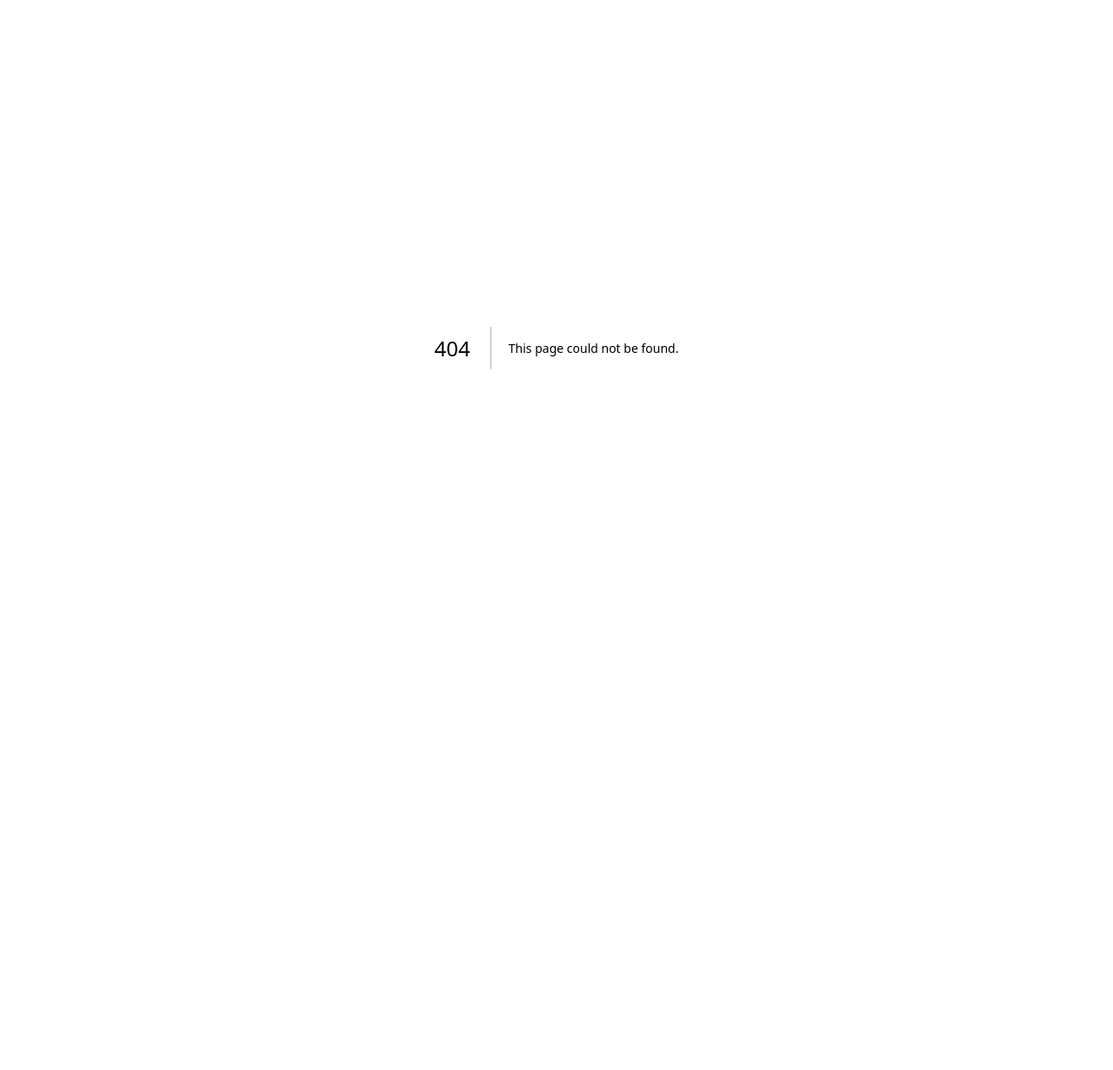
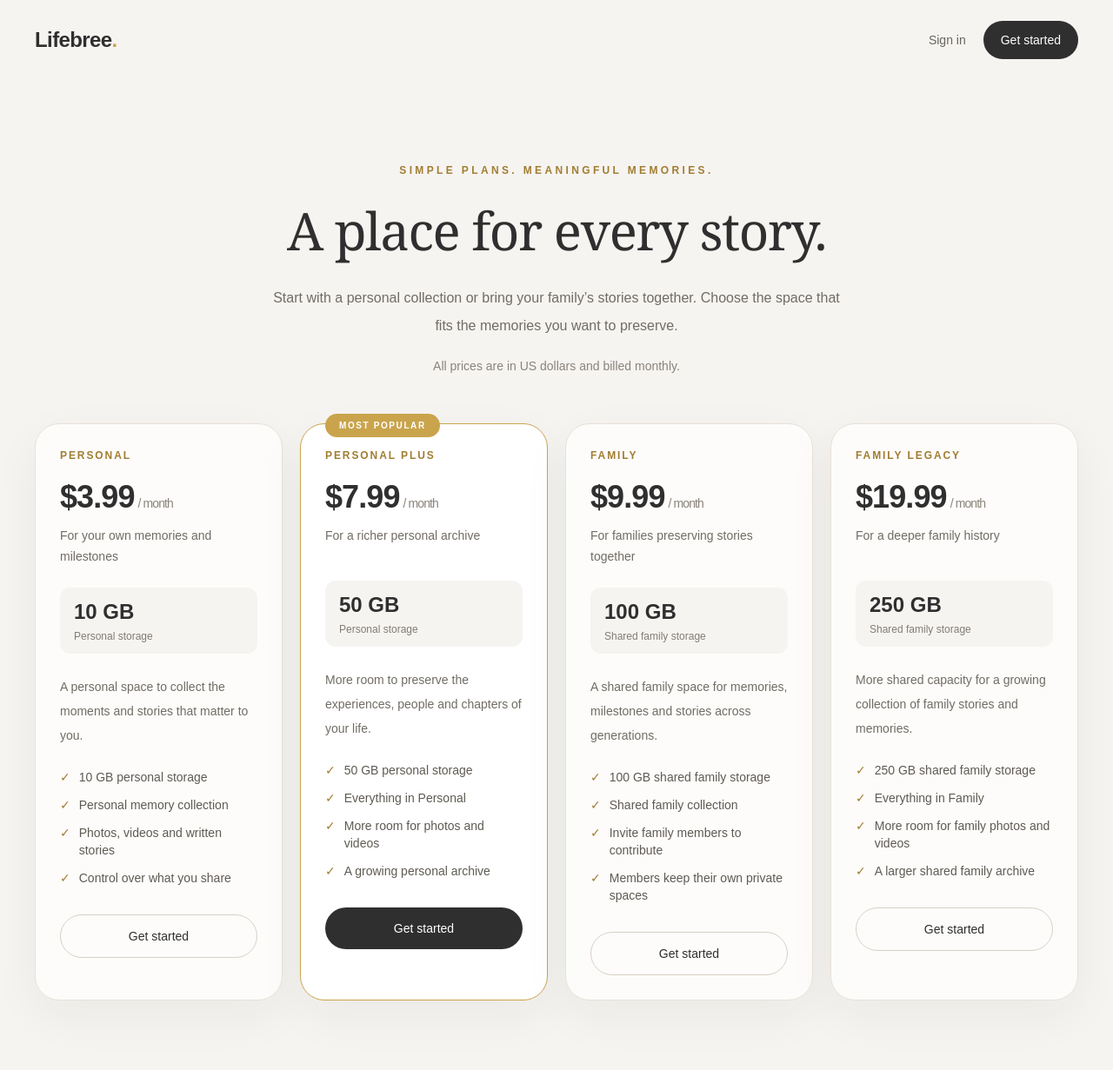
Before and after one commit to uriahkarikari/euloges, a Next.js app: page /pricing in a window 1280 px wide. Before the commit this address had no page. Shown: the top 1231 px of the page at 87% size. Before the commit the page ends 800 px from the top, so only its background shows below. Built offline with nearby package versions, Linux system fonts and the light colour scheme.

Commit message:
Add Lifebree plans and pricing page

```diff
--- /dev/null
+++ b/src/app/pricing/page.tsx
@@ -0,0 +1,91 @@
+import Link from "next/link";
+import { formatUsd, pricingPlans } from "@/lib/pricing";
+
+export const metadata = {
+  title: "Plans & Pricing | Lifebree",
+  description: "Choose a personal or family space to preserve life's stories and memories with Lifebree.",
+};
+
+export default function PricingPage() {
+  return (
+    <main className="min-h-screen bg-[#F6F4F1] text-[#2F2F2F]">
+      <header className="mx-auto flex max-w-7xl items-center justify-between px-6 py-6 lg:px-10">
+        <Link href="/" className="text-2xl font-semibold tracking-tight">
+          Lifebree<span className="text-[#C9A44C]">.</span>
+        </Link>
+        <div className="flex items-center gap-5 text-sm">
+          <Link href="/login" className="text-[#68645E] hover:text-[#2F2F2F]">Sign in</Link>
+          <Link href="/signup" className="rounded-full bg-[#2F2F2F] px-5 py-3 font-medium text-white hover:bg-[#49443D]">Get started</Link>
+        </div>
+      </header>
+
+      <section className="mx-auto max-w-4xl px-6 pb-14 pt-16 text-center lg:pt-24">
+        <p className="text-xs font-semibold uppercase tracking-[0.28em] text-[#A17D32]">Simple plans. Meaningful memories.</p>
+        <h1 className="mt-6 font-serif text-5xl leading-tight tracking-tight sm:text-6xl">A place for every story.</h1>
+        <p className="mx-auto mt-6 max-w-2xl text-base leading-8 text-[#716C64]">
+          Start with a personal collection or bring your family’s stories together.
+          Choose the space that fits the memories you want to preserve.
+        </p>
+        <p className="mt-5 text-sm text-[#8A837A]">All prices are in US dollars and billed monthly.</p>
+      </section>
+
+      <section className="mx-auto grid max-w-7xl gap-5 px-6 pb-20 md:grid-cols-2 xl:grid-cols-4 lg:px-10">
+        {pricingPlans.map((plan) => (
+          <article
+            key={plan.id}
+            className={`relative flex flex-col rounded-[1.75rem] border p-7 shadow-[0_18px_55px_rgba(47,47,47,0.05)] ${plan.highlighted ? "border-[#C9A44C] bg-white" : "border-[#E7E0D6] bg-white/75"}`}
+          >
+            {plan.highlighted && (
+              <span className="absolute -top-3 left-7 rounded-full bg-[#C9A44C] px-4 py-1.5 text-[10px] font-semibold uppercase tracking-[0.16em] text-white">
+                Most popular
+              </span>
+            )}
+            <div>
+              <p className="text-xs font-semibold uppercase tracking-[0.16em] text-[#A17D32]">{plan.name}</p>
+              <p className="mt-5 text-4xl font-semibold tracking-tight">{formatUsd(plan.priceUsd)}<span className="ml-1 text-sm font-normal text-[#8A837A]">/ month</span></p>
+              <p className="mt-3 min-h-10 text-sm leading-6 text-[#716C64]">{plan.audience}</p>
+              <div className="mt-6 rounded-xl bg-[#F6F4F1] px-4 py-3">
+                <p className="text-2xl font-semibold">{plan.storageGb} GB</p>
+                <p className="mt-1 text-xs text-[#827C73]">{plan.id.startsWith("family") ? "Shared family storage" : "Personal storage"}</p>
+              </div>
+              <p className="mt-6 text-sm leading-7 text-[#716C64]">{plan.description}</p>
+              <ul className="mt-6 space-y-3 text-sm text-[#5F5A53]">
+                {plan.features.map((feature) => (
+                  <li key={feature} className="flex gap-2.5">
+                    <span className="text-[#A17D32]" aria-hidden="true">✓</span>
+                    <span>{feature}</span>
+                  </li>
+                ))}
+              </ul>
+            </div>
+            <Link
+              href="/signup"
+              className={`mt-8 inline-flex w-full items-center justify-center rounded-full px-5 py-3.5 text-sm font-medium transition ${plan.highlighted ? "bg-[#2F2F2F] text-white hover:bg-[#49443D]" : "border border-[#D8D0C4] text-[#2F2F2F] hover:bg-[#F6F4F1]"}`}
+            >
+              Get started
+            </Link>
+          </article>
+        ))}
+      </section>
+
+      <section className="mx-auto max-w-5xl px-6 pb-24">
+        <div className="rounded-[1.75rem] border border-[#E7E0D6] bg-white px-7 py-8 sm:px-10">
+          <h2 className="font-serif text-2xl">A note about family spaces</h2>
+          <p className="mt-4 max-w-3xl text-sm leading-7 text-[#716C64]">
+            Family storage is a shared pool for content members choose to contribute.
+            Joining a family space does not give its organiser access to another
+            member’s private personal collection.
+          </p>
+          <p className="mt-4 max-w-3xl text-sm leading-7 text-[#716C64]">
+            These are the initial monthly plan prices. Online subscription checkout,
+            local-currency conversion and additional-storage purchases will be enabled
+            as the payment and billing system is connected.
+          </p>
+        </div>
+        <p className="mt-8 text-center text-xs text-[#999187]">
+          Lifebree · Every life has a story worth keeping.
+        </p>
+      </section>
+    </main>
+  );
+}
```
